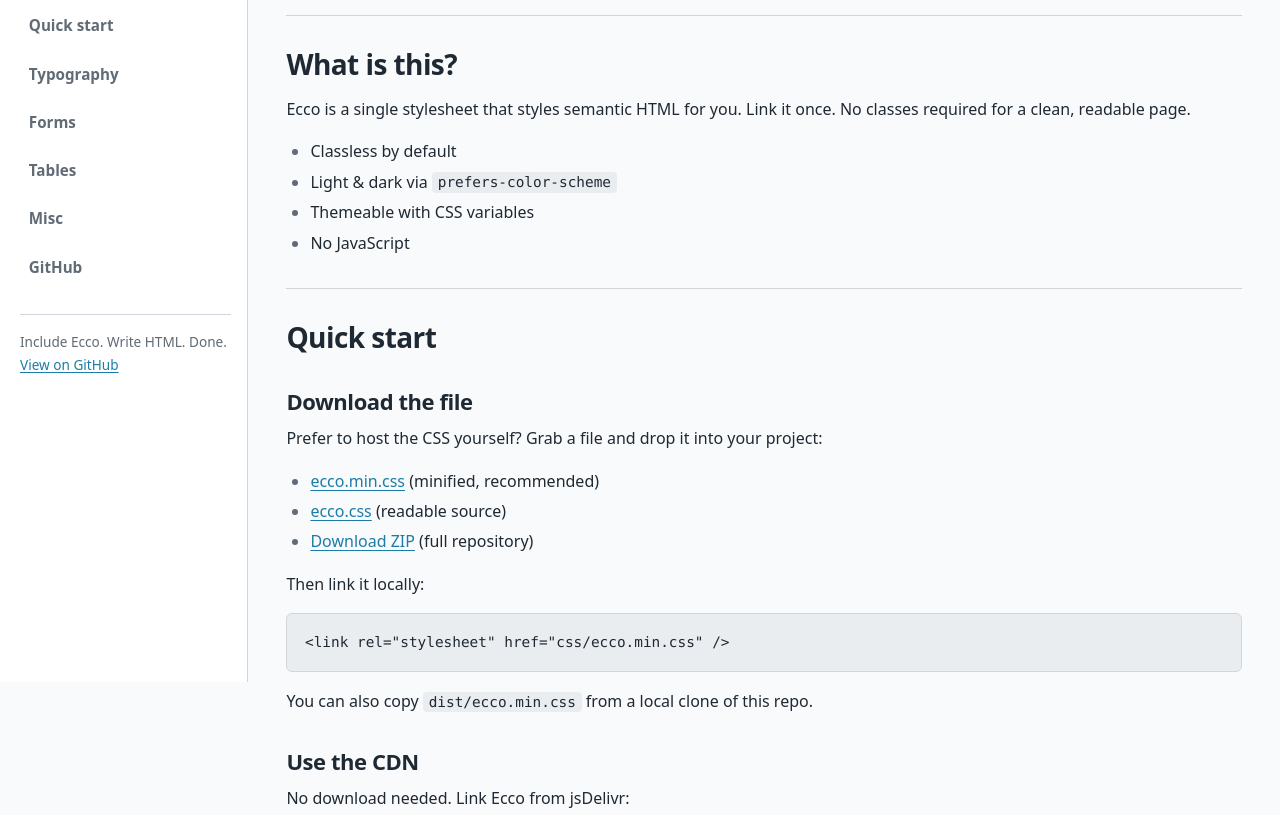
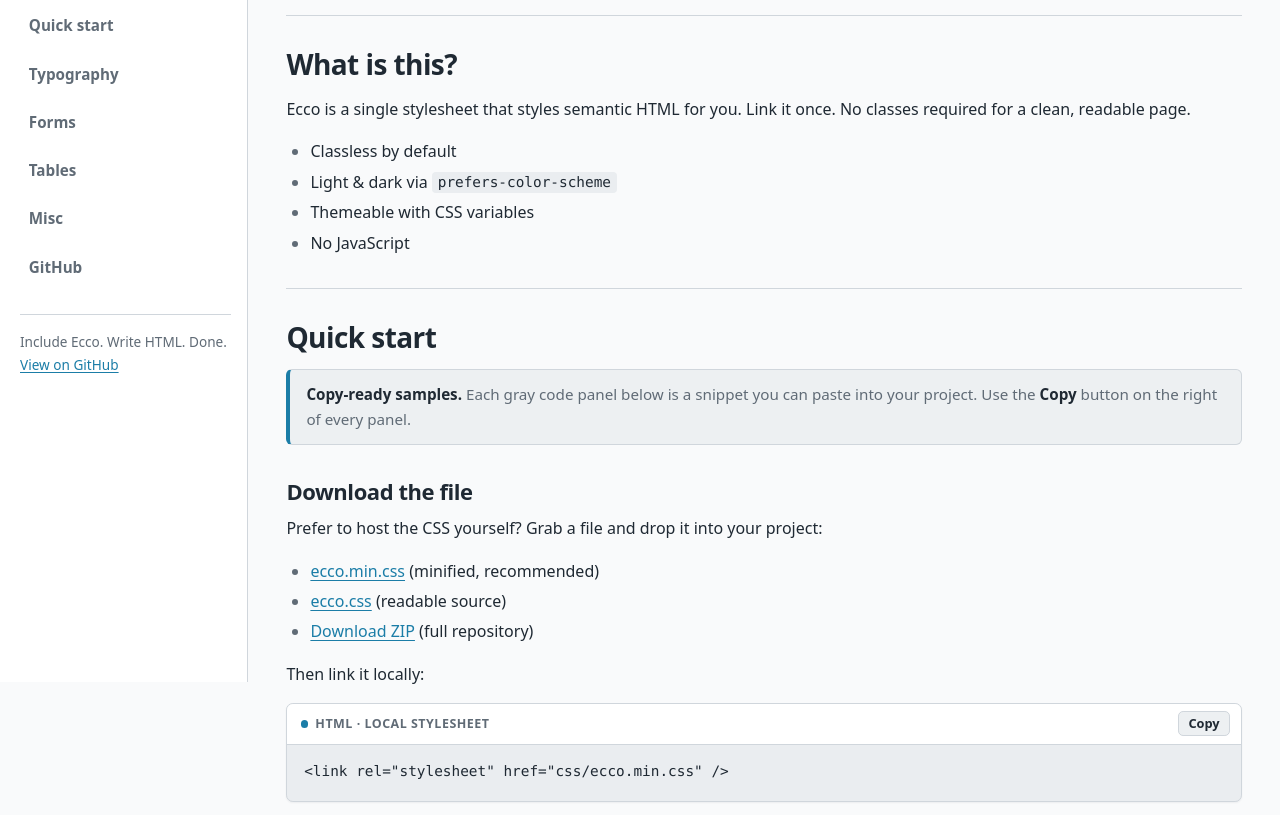
Before and after one commit to arpalanca/eccocss, a website: page docs/index.html in a window 1280 px wide. Shown: the part 118-933 px from the top of the page. Drawn offline with Linux system fonts and the light colour scheme.

Commit message:
Make docs code samples copy-ready with labeled panels and Copy buttons.

```diff
--- a/docs/docs.css
+++ b/docs/docs.css
@@ -151,6 +151,124 @@
   margin-block: 2rem;
 }
 
+.docs-tip {
+  margin: 0 0 1.25rem;
+  padding: 0.75rem 1rem;
+  border: 1px solid var(--ecco-border);
+  border-inline-start: 0.25rem solid var(--ecco-primary);
+  border-radius: var(--ecco-border-radius);
+  background: var(--ecco-bg-subtle);
+  color: var(--ecco-muted);
+  font-size: 0.95rem;
+}
+
+.docs-tip strong {
+  color: var(--ecco-text);
+}
+
+/* Copyable sample code panels */
+.docs-code {
+  margin: 0 0 var(--ecco-spacing);
+  border: 1px solid var(--ecco-border);
+  border-radius: calc(var(--ecco-border-radius) * 1.15);
+  background: var(--ecco-code-bg);
+  box-shadow: var(--ecco-shadow);
+  overflow: hidden;
+}
+
+.docs-code-toolbar {
+  display: flex;
+  align-items: center;
+  justify-content: space-between;
+  gap: 0.75rem;
+  padding: 0.45rem 0.65rem 0.45rem 0.85rem;
+  border-bottom: 1px solid var(--ecco-border);
+  background: var(--ecco-surface);
+}
+
+.docs-code-label {
+  display: inline-flex;
+  align-items: center;
+  gap: 0.45rem;
+  min-width: 0;
+  color: var(--ecco-muted);
+  font-size: 0.78rem;
+  font-weight: 650;
+  letter-spacing: 0.04em;
+  text-transform: uppercase;
+}
+
+.docs-code-label::before {
+  content: "";
+  width: 0.45rem;
+  height: 0.45rem;
+  border-radius: 999px;
+  background: var(--ecco-primary);
+  flex: 0 0 auto;
+}
+
+.docs-code-copy {
+  margin: 0 !important;
+  padding: 0.3em 0.75em !important;
+  width: auto !important;
+  display: inline-flex !important;
+  align-items: center;
+  gap: 0.35rem;
+  font-size: 0.8rem !important;
+  font-weight: 600;
+  line-height: 1.2;
+  color: var(--ecco-text) !important;
+  background: var(--ecco-bg-subtle) !important;
+  border: 1px solid var(--ecco-border) !important;
+  border-radius: calc(var(--ecco-border-radius) * 0.85) !important;
+  box-shadow: none !important;
+  cursor: pointer;
+  white-space: nowrap;
+}
+
+.docs-code-copy:hover {
+  background: var(--ecco-accent) !important;
+  border-color: var(--ecco-primary) !important;
+  color: var(--ecco-text) !important;
+}
+
+.docs-code-copy:focus-visible {
+  outline: none;
+  box-shadow: var(--ecco-focus) !important;
+}
+
+.docs-code-copy[data-copied="true"] {
+  color: var(--ecco-primary-text) !important;
+  background: var(--ecco-primary) !important;
+  border-color: var(--ecco-primary) !important;
+}
+
+.docs-code pre {
+  margin: 0;
+  padding: 1rem 1.05rem 1.15rem;
+  border: 0;
+  border-radius: 0;
+  background: transparent;
+  overflow-x: auto;
+}
+
+.docs-code pre code {
+  font-size: 0.9rem;
+}
+
+.docs-content figure:has(.docs-code) {
+  margin: 0 0 var(--ecco-spacing);
+}
+
+.docs-content figure:has(.docs-code) .docs-code {
+  margin-bottom: 0.5rem;
+}
+
+.docs-content figure:has(.docs-code) figcaption {
+  margin: 0;
+  padding-inline: 0.15rem;
+}
+
 @media (max-width: 52rem) {
   body {
     grid-template-columns: 1fr;
--- a/docs/index.html
+++ b/docs/index.html
@@ -67,6 +67,11 @@
 
         <section id="quick-start">
           <h2>Quick start</h2>
+          <p class="docs-tip">
+            <strong>Copy-ready samples.</strong> Each gray code panel below is a
+            snippet you can paste into your project. Use the
+            <strong>Copy</strong> button on the right of every panel.
+          </p>
 
           <h3>Download the file</h3>
           <p>
@@ -99,7 +104,7 @@
             </li>
           </ul>
           <p>Then link it locally:</p>
-          <pre><code>&lt;link rel="stylesheet" href="css/ecco.min.css" /&gt;</code></pre>
+          <pre data-lang="HTML" data-title="Local stylesheet"><code>&lt;link rel="stylesheet" href="css/ecco.min.css" /&gt;</code></pre>
           <p>
             You can also copy
             <code>dist/ecco.min.css</code> from a local clone of this repo.
@@ -107,7 +112,7 @@
 
           <h3>Use the CDN</h3>
           <p>No download needed. Link Ecco from jsDelivr:</p>
-          <pre><code>&lt;link
+          <pre data-lang="HTML" data-title="CDN link"><code>&lt;link
   rel="stylesheet"
   href="https://cdn.jsdelivr.net/gh/arpalanca/eccocss@main/dist/ecco.min.css"
 /&gt;</code></pre>
@@ -117,11 +122,12 @@
           </p>
 
           <h3>Install with npm</h3>
-          <pre><code>npm install github:arpalanca/eccocss</code></pre>
-          <pre><code>&lt;link rel="stylesheet" href="node_modules/eccocss/dist/ecco.min.css" /&gt;</code></pre>
+          <pre data-lang="Shell" data-title="Install"><code>npm install github:arpalanca/eccocss</code></pre>
+          <pre data-lang="HTML" data-title="Link from node_modules"><code>&lt;link rel="stylesheet" href="node_modules/eccocss/dist/ecco.min.css" /&gt;</code></pre>
 
           <h3>Starter HTML</h3>
-          <pre><code>&lt;!DOCTYPE html&gt;
+          <p>Full page starter. Copy, save as <code>index.html</code>, and open it:</p>
+          <pre data-lang="HTML" data-title="Starter page"><code>&lt;!DOCTYPE html&gt;
 &lt;html lang="en"&gt;
   &lt;head&gt;
     &lt;meta charset="utf-8" /&gt;
@@ -185,7 +191,7 @@
             <dt>Themeable</dt>
             <dd>Override CSS variables to match your brand.</dd>
           </dl>
-          <pre><code>function hello(name) {
+          <pre data-lang="JavaScript" data-title="Code sample"><code>function hello(name) {
   return `Hello, ${name}!`;
 }</code></pre>
         </section>
@@ -324,11 +330,11 @@
           <progress id="progress" max="100" value="64">64%</progress>
 
           <figure>
-            <pre><code>:root {
+            <pre data-lang="CSS" data-title="Theme overrides"><code>:root {
   --ecco-hue: 160;
   --ecco-width: 52rem;
 }</code></pre>
-            <figcaption>Example theme overrides</figcaption>
+            <figcaption>Paste into your own stylesheet after linking Ecco.</figcaption>
           </figure>
 
           <p>
@@ -350,6 +356,71 @@
 
     <script>
       (() => {
+        const guessLang = (text) => {
+          const t = text.trim();
+          if (/^<!DOCTYPE|^<html|^<link\b|^<[a-z]/i.test(t)) return "HTML";
+          if (/^(npm|yarn|pnpm|npx)\b/.test(t)) return "Shell";
+          if (/^:root\b|^--[a-z]|\{[\s\S]*\}/.test(t) && !/\bfunction\b/.test(t))
+            return "CSS";
+          if (/\bfunction\b|=>|const |let |var /.test(t)) return "JavaScript";
+          return "Code";
+        };
+
+        const enhanceCodeBlocks = () => {
+          document.querySelectorAll(".docs-content pre").forEach((pre) => {
+            if (pre.closest(".docs-code")) return;
+
+            const code = pre.querySelector("code") || pre;
+            const text = code.textContent.replace(/\n$/, "");
+            const lang = pre.dataset.lang || guessLang(text);
+            const title = pre.dataset.title || "Copyable sample";
+
+            const wrap = document.createElement("div");
+            wrap.className = "docs-code";
+            wrap.setAttribute("role", "group");
+            wrap.setAttribute("aria-label", `${title} code sample`);
+
+            const toolbar = document.createElement("div");
+            toolbar.className = "docs-code-toolbar";
+
+            const label = document.createElement("span");
+            label.className = "docs-code-label";
+            label.textContent = `${lang} · ${title}`;
+
+            const button = document.createElement("button");
+            button.type = "button";
+            button.className = "docs-code-copy";
+            button.setAttribute("aria-label", `Copy ${title}`);
+            button.textContent = "Copy";
+
+            button.addEventListener("click", async () => {
+              try {
+                await navigator.clipboard.writeText(text);
+              } catch {
+                const range = document.createRange();
+                range.selectNodeContents(code);
+                const selection = window.getSelection();
+                selection.removeAllRanges();
+                selection.addRange(range);
+                document.execCommand("copy");
+                selection.removeAllRanges();
+              }
+              button.textContent = "Copied";
+              button.dataset.copied = "true";
+              window.setTimeout(() => {
+                button.textContent = "Copy";
+                delete button.dataset.copied;
+              }, 1600);
+            });
+
+            toolbar.append(label, button);
+            pre.replaceWith(wrap);
+            wrap.append(toolbar, pre);
+          });
+        };
+
+        enhanceCodeBlocks();
+
         const links = [
           ...document.querySelectorAll('.docs-sidebar nav a[href^="#"]'),
         ];
```
